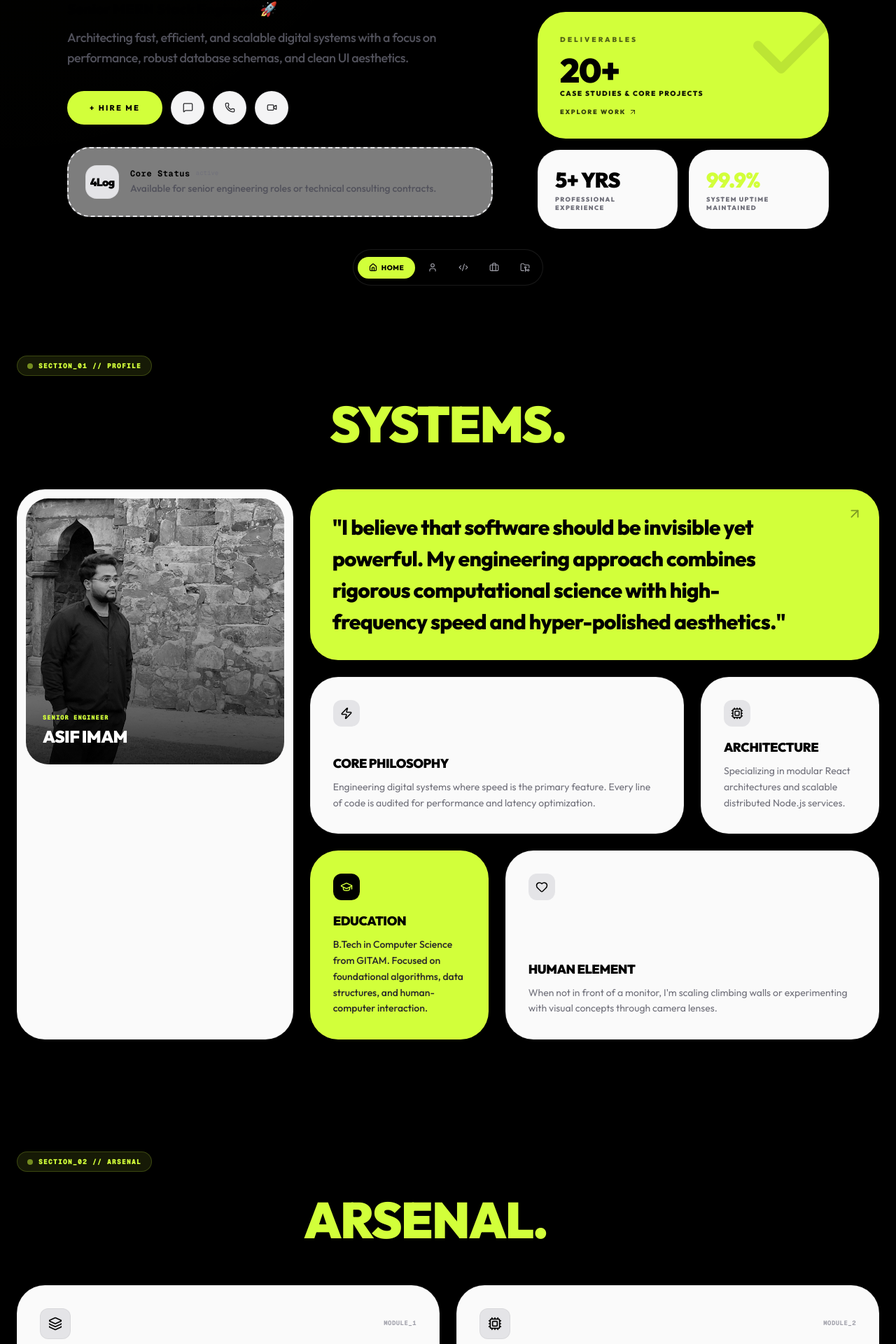
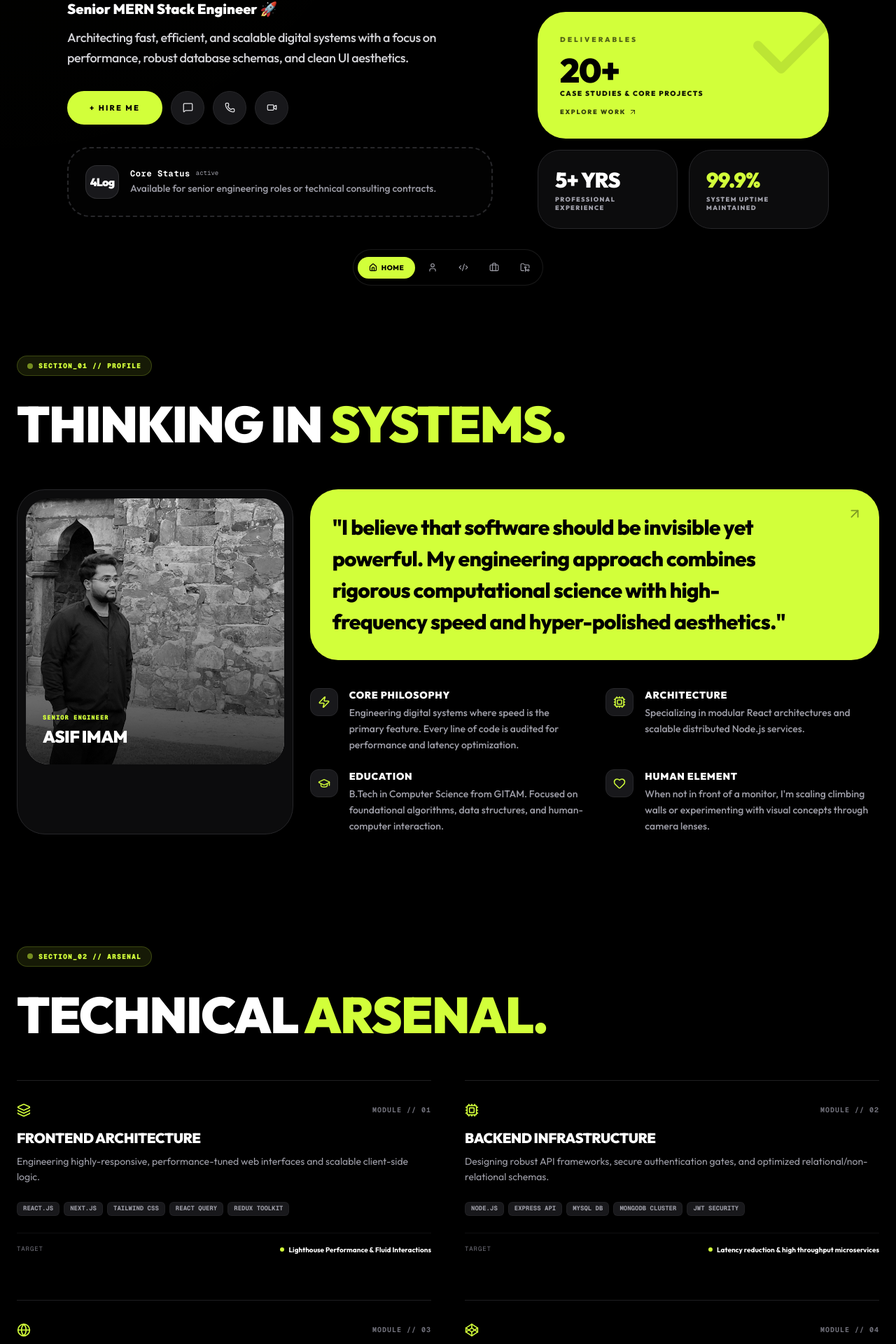
Before and after one commit to theasifimam/asifimam, a Next.js app: page / in a window 1280 px wide. Shown: the part 372-2292 px from the top of the page at 70% size. Built offline with nearby package versions, Linux system fonts and the light colour scheme.

Commit message:
feat: implement initial portfolio site structure with navigation, header, and hero components

```diff
--- a/package.json
+++ b/package.json
@@ -3,7 +3,7 @@
   "version": "0.1.0",
   "private": true,
   "scripts": {
-    "dev": "next dev --turbopack",
+    "dev": "next dev",
     "build": "next build --turbopack",
     "start": "next start"
   },
--- a/src/app/components/About.jsx
+++ b/src/app/components/About.jsx
@@ -81,7 +81,7 @@ export default function About({ isDark }) {
             initial={{ opacity: 0, y: 20 }}
             whileInView={{ opacity: 1, y: 0 }}
             viewport={{ once: true }}
-            className="lg:col-span-4 rounded-3xl md:rounded-[2.5rem] bg-zinc-50 dark:bg-zinc-900 border border-black/5 dark:border-white/5 p-3 flex flex-col group overflow-hidden relative"
+            className="lg:col-span-4 rounded-3xl md:rounded-[2.5rem] bg-zinc-50 dark:bg-zinc-900/50 border border-zinc-200 dark:border-zinc-800 p-3 flex flex-col group overflow-hidden relative"
           >
             <div className="w-full h-[300px] sm:h-[380px] rounded-2xl md:rounded-[2rem] overflow-hidden relative bg-zinc-100 dark:bg-zinc-950">
               <img
@@ -122,42 +122,25 @@ export default function About({ isDark }) {
               </div>
             </motion.div>
 
-            {/* Sub Info Cards */}
-            <div className="grid grid-cols-1 md:grid-cols-3 gap-6 flex-grow">
+            {/* Sub Info Blocks (Decluttered & Minimal Grid) */}
+            <div className="grid grid-cols-1 md:grid-cols-2 gap-x-8 gap-y-6 mt-4">
               {infoBlocks.map((block, i) => (
                 <motion.div
                   key={i}
-                  initial={{ opacity: 0, y: 20 }}
+                  initial={{ opacity: 0, y: 15 }}
                   whileInView={{ opacity: 1, y: 0 }}
                   viewport={{ once: true }}
                   transition={{ delay: i * 0.08 }}
-                  className={`p-6 md:p-8 rounded-3xl md:rounded-[2.5rem] flex flex-col justify-between min-h-[200px] transition-all relative overflow-hidden border ${
-                    block.highlight
-                      ? "bg-lime-accent text-black border-lime-accent/20"
-                      : "bg-zinc-50 dark:bg-zinc-900 text-black dark:text-white border-black/5 dark:border-white/5 hover:border-zinc-300 dark:hover:border-zinc-800"
-                  } ${block.cols}`}
+                  className="text-left flex gap-4 items-start"
                 >
-                  <div className="flex justify-between items-start mb-4">
-                    <div
-                      className={`p-2.5 rounded-xl ${
-                        block.highlight
-                          ? "bg-black text-lime-accent"
-                          : "bg-zinc-200 dark:bg-zinc-800 text-black dark:text-lime-accent"
-                      }`}
-                    >
-                      {block.icon}
-                    </div>
+                  <div className="p-2.5 rounded-xl bg-zinc-100 dark:bg-zinc-900 text-black dark:text-lime-accent shrink-0 h-10 w-10 flex items-center justify-center border border-zinc-200 dark:border-zinc-800">
+                    {block.icon}
                   </div>
-
-                  <div className="text-left">
-                    <h4 className="text-base sm:text-lg font-sans font-black uppercase tracking-tight mb-2">
+                  <div>
+                    <h4 className="text-sm font-sans font-black uppercase tracking-wider text-black dark:text-white mb-1">
                       {block.title}
                     </h4>
-                    <p
-                      className={`text-xs sm:text-sm leading-relaxed ${
-                        block.highlight ? "text-zinc-800 font-medium" : "text-zinc-500 dark:text-zinc-400"
-                      }`}
-                    >
+                    <p className="text-xs sm:text-sm font-sans font-medium leading-relaxed text-zinc-500 dark:text-zinc-400">
                       {block.content}
                     </p>
                   </div>
--- a/src/app/components/Footer.jsx
+++ b/src/app/components/Footer.jsx
@@ -11,9 +11,9 @@ export default function Footer({ isDark = true }) {
 
   const colors = {
     bg: isDark ? "bg-[#000000]" : "bg-white",
-    border: isDark ? "border-white/10" : "border-black/10",
+    border: isDark ? "border-zinc-800" : "border-zinc-200",
     textPrimary: isDark ? "text-white" : "text-black",
-    textSecondary: isDark ? "text-zinc-500" : "text-zinc-400",
+    textSecondary: isDark ? "text-zinc-400" : "text-zinc-500",
     accent: "text-lime-accent",
   };
 
--- a/src/app/components/HeroOptions/HeroSection.jsx
+++ b/src/app/components/HeroOptions/HeroSection.jsx
@@ -109,7 +109,7 @@ export default function HeroSection({ isDark }) {
               <a
                 href="#contact"
                 onClick={(e) => handleContactClick(e, "contact")}
-                className="w-11 h-11 sm:w-12 sm:h-12 rounded-full bg-zinc-100 hover:bg-zinc-200 dark:bg-zinc-900 dark:hover:bg-zinc-800 text-zinc-800 dark:text-zinc-200 flex items-center justify-center border border-black/5 dark:border-white/5 transition-all hover:scale-105"
+                className="w-11 h-11 sm:w-12 sm:h-12 rounded-full bg-zinc-100 hover:bg-zinc-200 dark:bg-zinc-900 dark:hover:bg-zinc-800 text-zinc-800 dark:text-zinc-200 flex items-center justify-center border border-zinc-200 dark:border-zinc-800 transition-all hover:scale-105"
                 title="Message"
               >
                 <MessageSquare size={15} />
@@ -118,14 +118,14 @@ export default function HeroSection({ isDark }) {
                 href="https://wa.me/919911471995"
                 target="_blank"
                 rel="noopener noreferrer"
-                className="w-11 h-11 sm:w-12 sm:h-12 rounded-full bg-zinc-100 hover:bg-zinc-200 dark:bg-zinc-900 dark:hover:bg-zinc-800 text-zinc-800 dark:text-zinc-200 flex items-center justify-center border border-black/5 dark:border-white/5 transition-all hover:scale-105"
+                className="w-11 h-11 sm:w-12 sm:h-12 rounded-full bg-zinc-100 hover:bg-zinc-200 dark:bg-zinc-900 dark:hover:bg-zinc-800 text-zinc-800 dark:text-zinc-200 flex items-center justify-center border border-zinc-200 dark:border-zinc-800 transition-all hover:scale-105"
                 title="WhatsApp Call"
               >
                 <Phone size={15} />
               </a>
               <a
                 href="mailto:asifimam999@gmail.com"
-                className="w-11 h-11 sm:w-12 sm:h-12 rounded-full bg-zinc-100 hover:bg-zinc-200 dark:bg-zinc-900 dark:hover:bg-zinc-800 text-zinc-800 dark:text-zinc-200 flex items-center justify-center border border-black/5 dark:border-white/5 transition-all hover:scale-105"
+                className="w-11 h-11 sm:w-12 sm:h-12 rounded-full bg-zinc-100 hover:bg-zinc-200 dark:bg-zinc-900 dark:hover:bg-zinc-800 text-zinc-800 dark:text-zinc-200 flex items-center justify-center border border-zinc-200 dark:border-zinc-800 transition-all hover:scale-105"
                 title="Video Consultation"
               >
                 <Video size={15} />
@@ -138,7 +138,7 @@ export default function HeroSection({ isDark }) {
             variants={itemVariants}
             className="w-full max-w-2xl rounded-3xl md:rounded-[2rem] border-2 border-dashed border-zinc-200 dark:border-zinc-800 p-4 sm:p-6 flex items-center gap-4 bg-zinc-50/50 dark:bg-zinc-900/10 hover:bg-zinc-100/50 dark:hover:bg-zinc-900/30 transition-all duration-300 text-left"
           >
-            <div className="w-12 h-12 rounded-2xl bg-zinc-200 dark:bg-zinc-900 flex flex-col items-center justify-center border border-black/5 dark:border-white/10 shrink-0">
+            <div className="w-12 h-12 rounded-2xl bg-zinc-200 dark:bg-zinc-900 flex flex-col items-center justify-center border border-zinc-300 dark:border-white/10 shrink-0">
               <span className="text-base font-sans font-black tracking-tighter text-black dark:text-white">
                 4Log
               </span>
@@ -211,7 +211,7 @@ export default function HeroSection({ isDark }) {
             </div>
 
             {/* Experience Card */}
-            <div className="rounded-2xl md:rounded-[2rem] bg-zinc-50 dark:bg-zinc-900 border border-black/5 dark:border-white/5 p-5 md:p-6 flex flex-col justify-center min-h-[90px] hover:border-black/10 dark:hover:border-white/10 transition-colors">
+            <div className="rounded-2xl md:rounded-[2rem] bg-zinc-50 dark:bg-zinc-900/50 border border-zinc-200 dark:border-zinc-800 p-5 md:p-6 flex flex-col justify-center min-h-[90px] hover:border-zinc-350 dark:hover:border-zinc-700 transition-colors">
               <span className="text-2xl sm:text-3xl font-sans font-black tracking-tight text-black dark:text-white">
                 5+ YRS
               </span>
@@ -221,7 +221,7 @@ export default function HeroSection({ isDark }) {
             </div>
 
             {/* Uptime Card */}
-            <div className="rounded-2xl md:rounded-[2rem] bg-zinc-50 dark:bg-zinc-900 border border-black/5 dark:border-white/5 p-5 md:p-6 flex flex-col justify-center min-h-[90px] hover:border-black/10 dark:hover:border-white/10 transition-colors">
+            <div className="rounded-2xl md:rounded-[2rem] bg-zinc-50 dark:bg-zinc-900/50 border border-zinc-200 dark:border-zinc-800 p-5 md:p-6 flex flex-col justify-center min-h-[90px] hover:border-zinc-350 dark:hover:border-zinc-700 transition-colors">
               <span className="text-2xl sm:text-3xl font-sans font-black tracking-tight text-lime-accent">
                 99.9%
               </span>
--- a/src/app/components/Skills.jsx
+++ b/src/app/components/Skills.jsx
@@ -60,8 +60,8 @@ export default function Skills({ isDark }) {
           </h2>
         </motion.div>
 
-        {/* Bento Grid */}
-        <div className="grid grid-cols-1 md:grid-cols-2 gap-6">
+        {/* Minimal Grid */}
+        <div className="grid grid-cols-1 md:grid-cols-2 gap-x-12 gap-y-16">
           {categories.map((cat, i) => (
             <motion.div
               key={cat.title}
@@ -69,46 +69,45 @@ export default function Skills({ isDark }) {
               whileInView={{ opacity: 1, y: 0 }}
               viewport={{ once: true }}
               transition={{ delay: i * 0.08 }}
-              className={`p-6 md:p-8 bg-zinc-50 dark:bg-zinc-900 border border-black/5 dark:border-white/5 hover:border-lime-accent/20 hover:scale-[1.01] transition-all duration-300 flex flex-col justify-between min-h-[280px] ${cat.cornerStyle} rounded-3xl md:rounded-[2.5rem]`}
+              className="flex flex-col justify-between text-left border-t border-zinc-200 dark:border-zinc-800/80 pt-8 transition-[border-color] duration-500 ease-[cubic-bezier(0.16,1,0.3,1)] hover:border-lime-accent group/skill"
             >
               <div>
                 {/* Header Row */}
-                <div className="flex items-center justify-between mb-5">
-                  <div className="w-11 h-11 rounded-xl bg-zinc-200 dark:bg-zinc-800 text-black dark:text-lime-accent flex items-center justify-center border border-black/5 dark:border-white/5">
+                <div className="flex items-center justify-between mb-4">
+                  <div className="text-black dark:text-lime-accent transition-transform duration-500 ease-[cubic-bezier(0.16,1,0.3,1)] group-hover/skill:-translate-y-1">
                     {cat.icon}
                   </div>
-                  <span className="text-[9px] font-mono text-zinc-400 dark:text-zinc-500 font-bold uppercase tracking-wider">
-                    MODULE_{i + 1}
+                  <span className="text-[10px] font-mono text-zinc-400 dark:text-zinc-500 font-bold uppercase tracking-widest">
+                    Module // 0{i + 1}
                   </span>
                 </div>
 
                 {/* Title and Desc */}
-                <h3 className="text-xl sm:text-2xl font-sans font-black text-black dark:text-white uppercase tracking-tight mb-2 text-left">
+                <h3 className="text-lg sm:text-xl font-sans font-black text-black dark:text-white uppercase tracking-tight mb-2 transition-colors duration-300 ease-[cubic-bezier(0.16,1,0.3,1)] group-hover/skill:text-lime-accent">
                   {cat.title}
                 </h3>
-                <p className="text-xs sm:text-sm font-sans font-medium text-zinc-500 dark:text-zinc-400 leading-relaxed mb-5 text-left">
+                <p className="text-xs sm:text-sm font-sans text-zinc-500 dark:text-zinc-400 leading-relaxed mb-6">
                   {cat.desc}
                 </p>
               </div>
 
               {/* Skills Tags Area & Core Metric */}
               <div>
-                <div className="flex flex-wrap gap-1.5 sm:gap-2 mb-5">
+                <div className="flex flex-wrap gap-1.5 mb-6">
                   {cat.skills.map((skill, idx) => (
                     <span
                       key={idx}
-                      className="px-3 py-1.5 rounded-lg text-[9px] sm:text-[10px] font-sans font-black uppercase tracking-wider bg-white dark:bg-zinc-950 text-zinc-700 dark:text-zinc-300 border border-black/5 dark:border-white/10 flex items-center gap-1 hover:border-lime-accent/30 hover:text-lime-accent dark:hover:text-lime-accent transition-all"
+                      className="px-2 py-0.5 rounded-md text-[8px] sm:text-[9px] font-mono font-bold uppercase bg-zinc-100 dark:bg-zinc-900 text-zinc-600 dark:text-zinc-400 border border-zinc-200/60 dark:border-zinc-800/60 hover:border-lime-accent/50 hover:bg-lime-accent/5 hover:text-lime-accent transition-[color,background-color,border-color] duration-300 cursor-default"
                     >
-                      <CheckCircle2 size={9} className="text-lime-accent" />
                       {skill}
                     </span>
                   ))}
                 </div>
 
                 {/* Focus Line */}
-                <div className="border-t border-black/5 dark:border-white/5 pt-4 flex flex-col sm:flex-row sm:items-center justify-between gap-1 text-left">
-                  <span className="text-[9px] font-mono text-zinc-400 dark:text-zinc-500 font-black uppercase tracking-widest">
-                    Performance Target
+                <div className="border-t border-zinc-100 dark:border-zinc-900/65 pt-4 flex items-center justify-between">
+                  <span className="text-[9px] font-mono text-zinc-400 dark:text-zinc-500 uppercase tracking-widest">
+                    Target
                   </span>
                   <span className="text-[9px] sm:text-[10px] font-sans font-bold text-black dark:text-white flex items-center gap-1.5">
                     <span className="w-1.5 h-1.5 rounded-full bg-lime-accent shrink-0" />
--- a/src/app/globals.css
+++ b/src/app/globals.css
@@ -1,4 +1,6 @@
 @import "tailwindcss";
+
+@variant dark (&:where(.dark, .dark *));
 
 :root {
   --background: #ffffff;
```
Also changed, not shown: src/app/components/Contact.jsx (+14 -14 lines), src/app/components/ExperienceSection.jsx (+12 -12 lines), src/app/components/Header.jsx (+6 -6 lines), src/app/components/Projects.jsx (+62 -45 lines), src/app/page.js (+9 -1 lines), public/rajuleye-preview.png (added).
